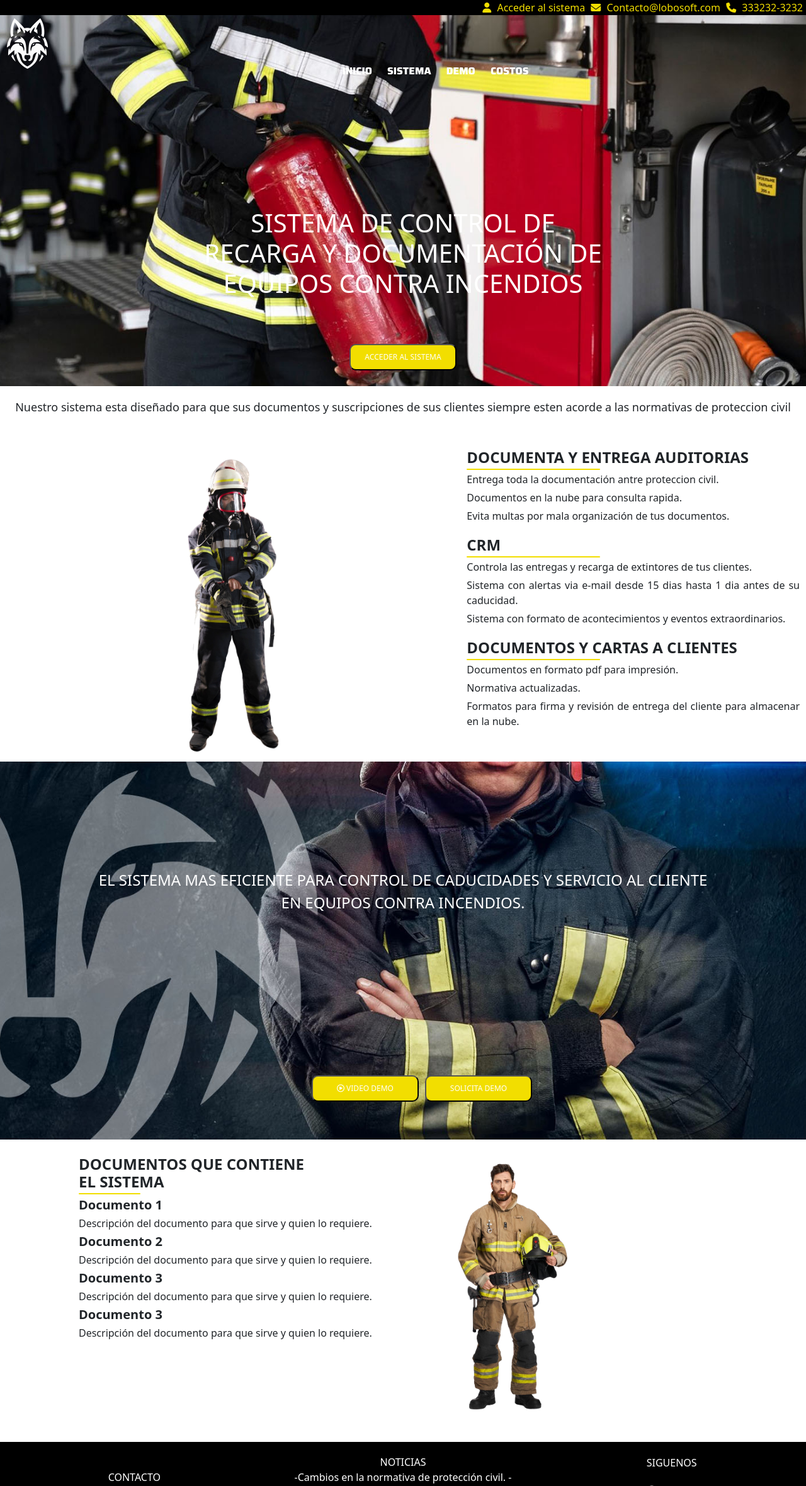
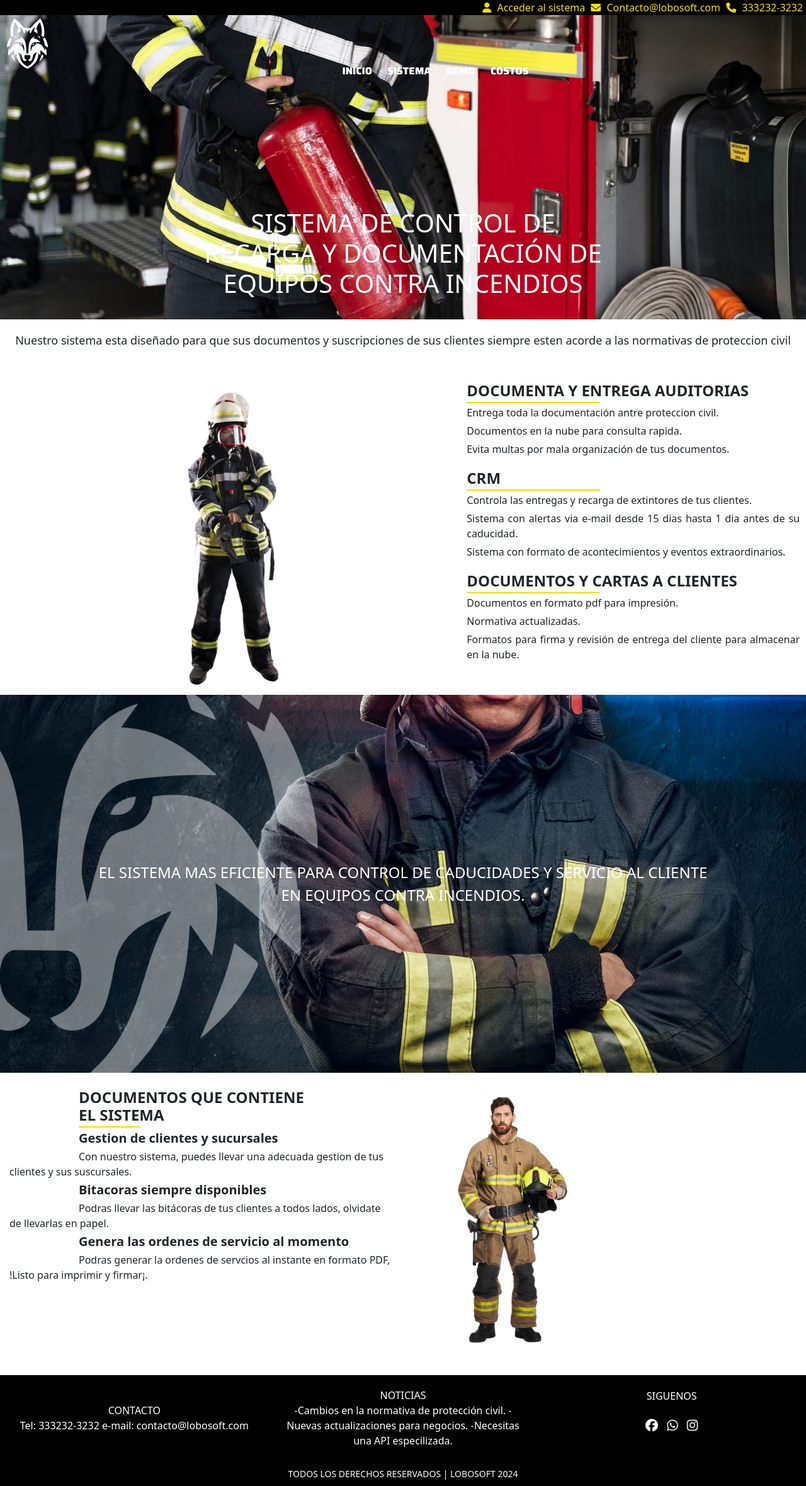
Before and after one commit to alexcorona80/E, a PHP site: page /View/index.php in a window 1280 px wide. Shown: the top 2359 px of the page at 63% size. Run offline with PHP 8.4, Linux system fonts and the light colour scheme; some libraries are stand-ins or nearby versions.

Commit message:
Actulizacion del  index, se eliminan botones que tienen funcion y se agregan detalles de los documentos que tiene el sistema

```diff
--- a/View/index.php
+++ b/View/index.php
@@ -54,7 +54,7 @@
             <h1>
                 SISTEMA DE CONTROL DE RECARGA Y DOCUMENTACIÓN DE EQUIPOS CONTRA INCENDIOS
             </h1>
-            <button onclick="" class="btn_acceso">ACCEDER AL SISTEMA</button>
+
         </div>
     </div>
     </header>
@@ -108,10 +108,7 @@
             <span>
                 EL SISTEMA MAS EFICIENTE PARA CONTROL DE CADUCIDADES Y SERVICIO AL CLIENTE EN EQUIPOS CONTRA INCENDIOS.
             </span>
-        <div id="botones">
-            <button><i class="fa fa-play-circle-o" aria-hidden="true"></i> VIDEO DEMO</button>
-            <button>SOLICITA DEMO</button>
-        </div>
+
 
         </div>
 
@@ -121,21 +118,18 @@
                 <h5>DOCUMENTOS QUE CONTIENE EL SISTEMA</h5>
                 </div>
                 <div>
-                    <h6>Documento 1</h6>
-                    <span>Descripción del documento para que sirve y quien lo requiere.</span>
+                    <h6>Gestion de clientes y sucursales</h6>
+                    <span>Con nuestro sistema, puedes llevar una adecuada gestion de tus clientes y sus suscursales.</span>
                 </div>
                 <div>
-                    <h6>Documento 2</h6>
-                    <span>Descripción del documento para que sirve y quien lo requiere.</span>
+                    <h6>Bitacoras siempre disponibles</h6>
+                    <span>Podras llevar las bitácoras de tus clientes a todos lados, olvidate de llevarlas en papel.</span>
                 </div>
                 <div>
-                    <h6>Documento 3</h6>
-                    <span>Descripción del documento para que sirve y quien lo requiere.</span>
+                    <h6>Genera las ordenes de servicio al momento</h6>
+                    <span>Podras generar la ordenes de servcios al instante en formato PDF, !Listo para imprimir y firmar¡.</span>
                 </div>
-                <div>
-                    <h6>Documento 3</h6>
-                    <span>Descripción del documento para que sirve y quien lo requiere.</span>
-                </div>
+
             </div>
         <div id="bombero_cansado">
             <img src="../img/cansado-bombero-barbudo-uniforme-sosteniendo-casco-protector-vista-frontal-rescatador-masculino-pelo-oscuro_7502-10182-Photoroom.png" alt="">
@@ -163,6 +157,7 @@
                     -Cambios  en la normativa de protección civil.
                     -Nuevas actualizaciones para negocios.
                     -Necesitas una API especilizada.
+
                 </span>
             </div>
 
```
